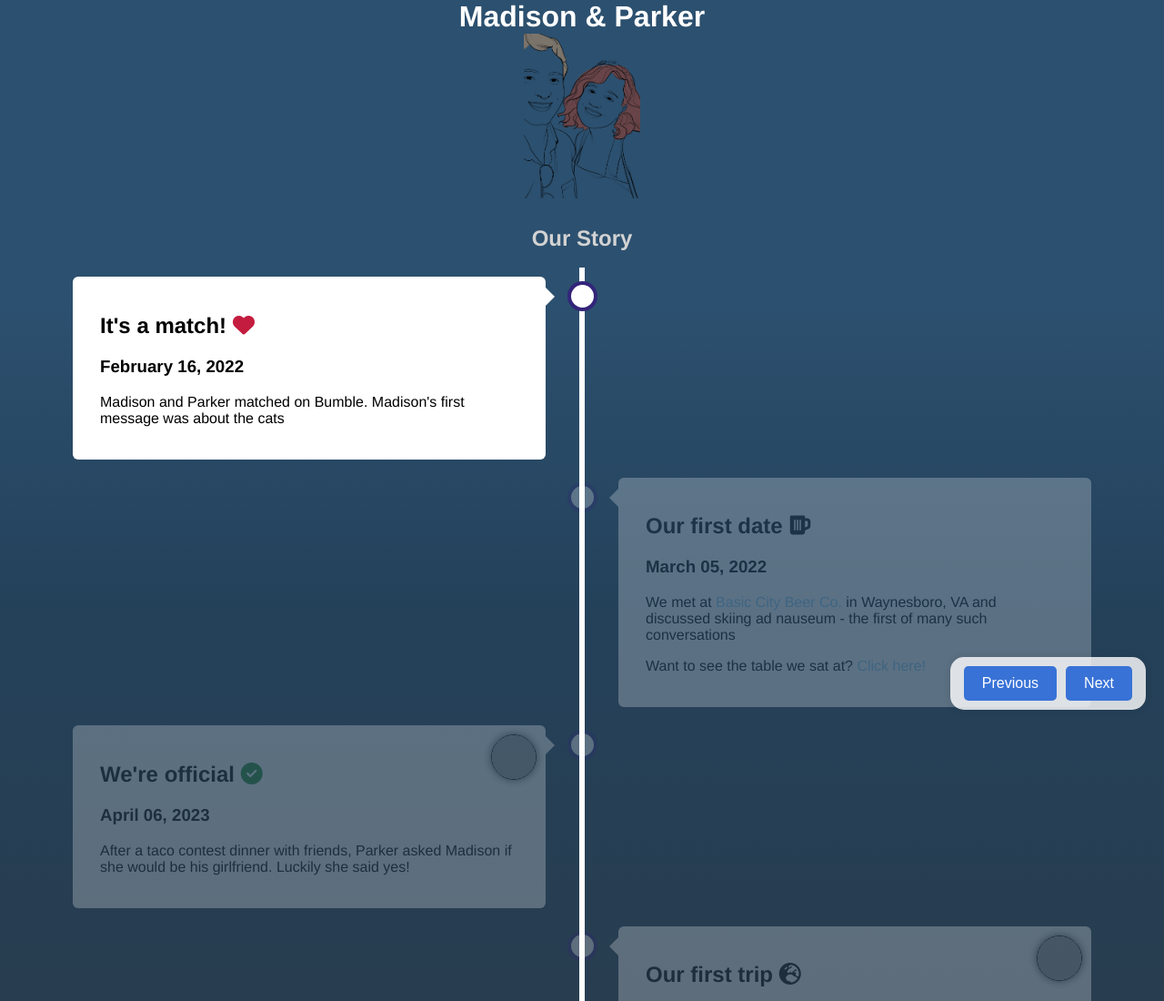
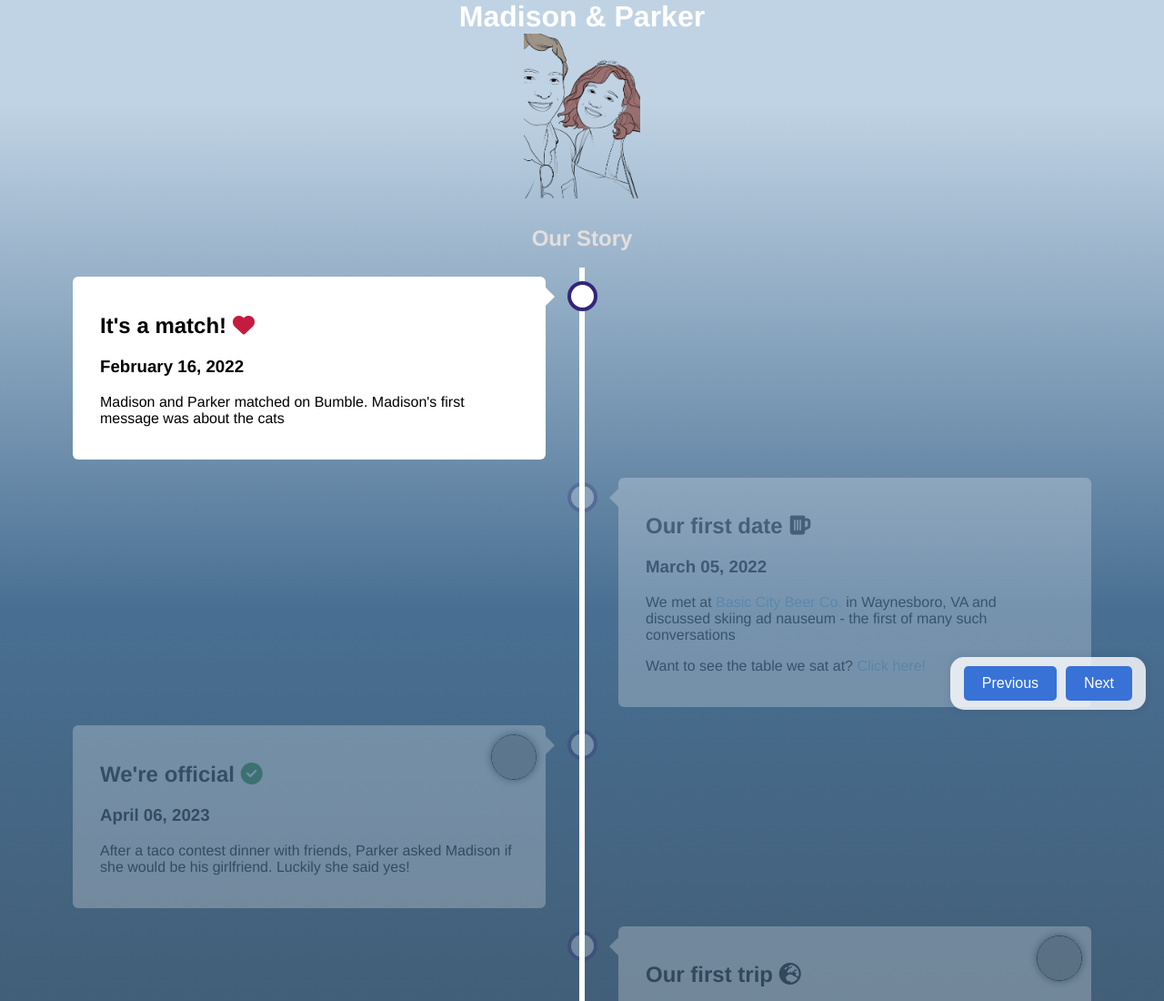
Before and after one commit to CastleCorp/madisonandparker.us, a plain HTML site: page index.html in a window 1280 px wide. Shown: the top 1100 px of the page at 91% size. Drawn offline with Linux system fonts and the light colour scheme; grey boxes are pictures that could not be loaded.

Commit message:
update styling

```diff
--- a/styles/style.css
+++ b/styles/style.css
@@ -4,8 +4,8 @@
 
 html {
 	scroll-behavior: smooth;
-	background: rgb(79,171,253);
-	background: linear-gradient(180deg, rgb(44, 80, 111) 15%, rgb(36, 65, 90) 30%, rgba(51,51,51,1) 100%);
+	background: rgb(255, 255, 255);
+	background: linear-gradient(180deg, rgb(192, 211, 228) 5%, rgb(72, 111, 146) 30%, rgba(51,51,51,1) 100%);
 }
 
 body {
@@ -106,7 +106,7 @@ body {
 }
 
 .subtitle {
-	color: lightgray;
+	color: rgb(227, 222, 222);
 	padding-top: 1.25em;
 }
 
```
